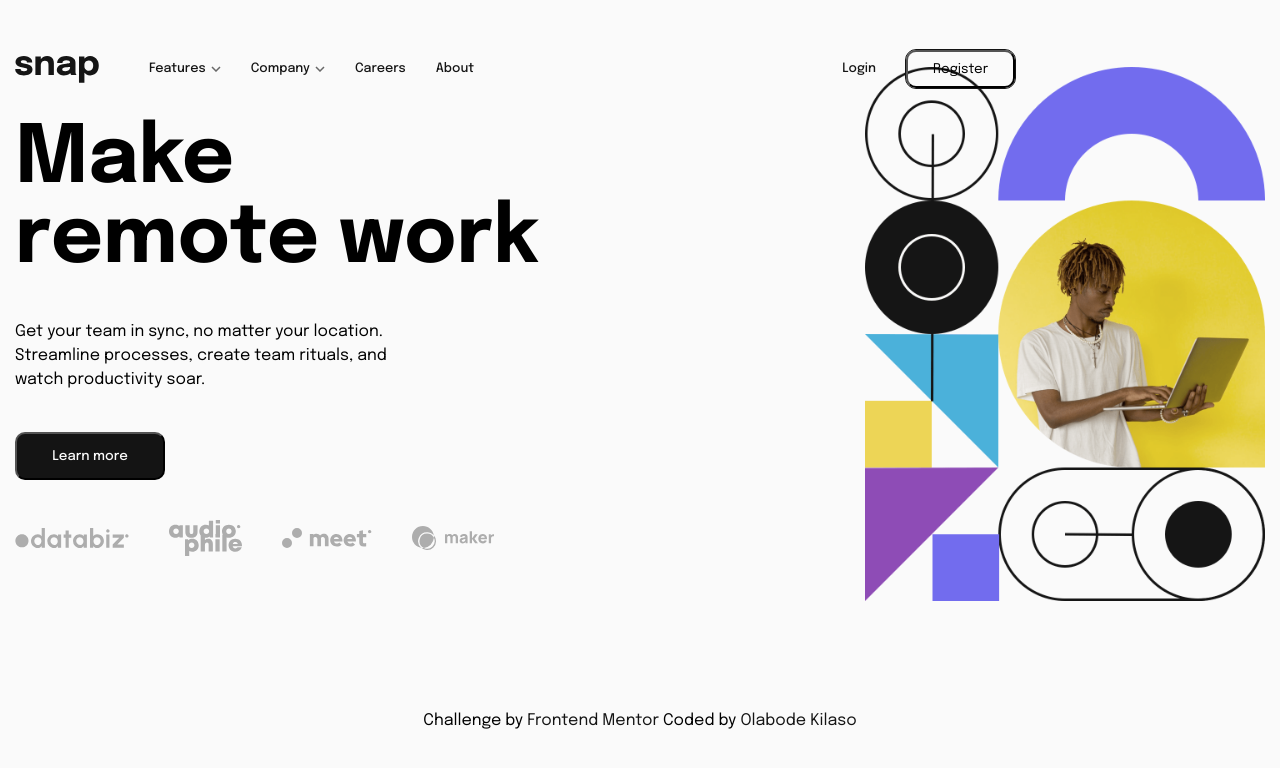
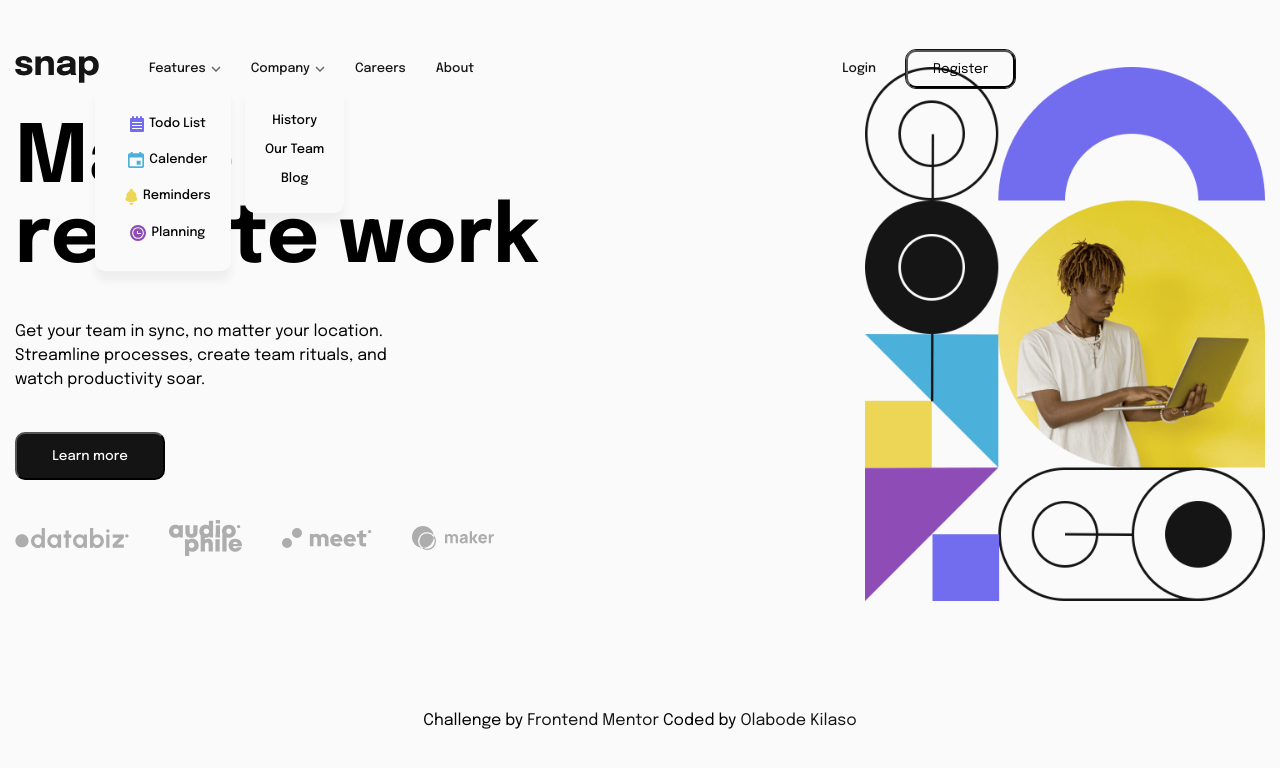
Before and after one commit to Great-kiola/Intro-section---dropdown-fem, a plain HTML site: page index.html in a window 1280 px wide. Drawn offline with Linux system fonts and the light colour scheme.

Commit message:
Made Changes to the Html and css files

```diff
--- a/index.html
+++ b/index.html
@@ -25,6 +25,23 @@
           <li><a href="">Careers</a></li>
           <li><a href="">About</a></li>
         </ul>
+
+        <div class="featDrop">
+          <ul>
+            <li> <img src="./images/icon-todo.svg" alt=""> Todo List</li>
+            <li><img src="/images/icon-calendar.svg" alt=""> Calender</li>
+            <li><img src="/images/icon-reminders.svg" alt=""> Reminders</li>
+            <li><img src="/images/icon-planning.svg" alt=""> Planning</li>
+          </ul>
+        </div>
+
+        <div class="companyDrop">
+          <ul>
+            <li> History</li>
+            <li> Our Team</li>
+            <li> Blog</li>
+          </ul>
+        </div>
       </div>
 
       <div class="signOut">
--- a/style.css
+++ b/style.css
@@ -74,6 +74,7 @@ nav{
     width: 1000px;
 }
 nav .logoMenu{
+    position: relative;
     display: flex;
     align-items: center;
     justify-content: space-between;
@@ -121,8 +122,133 @@ a{
     background-color: var(--AlmostBlack);
     color: var(--AlmostWhite);
 }
+
+/* DropDowns */
+
+nav .logoMenu .featDrop{
+    position: absolute;
+    top: 30px;
+    left: 80px;
+    border-radius: 10px;
+    background-color: var(--AlmostWhite);
+    box-shadow: 0 10px 10px rgba(0, 0, 0, 0.05);
+    padding: 20px;
+    /* display: none; */
+}
+nav .logoMenu .featDrop ul {
+    display: flex;
+    flex-direction: column;
+    align-items: center;
+    margin: 0px auto;
+}
+nav .logoMenu .featDrop ul li {
+    margin: 5px auto;
+}
+nav .logoMenu .featDrop ul li img {
+    padding: 5px;
+}
+
+
+nav .logoMenu .companyDrop{
+    position: absolute;
+    top: 30px;
+    left: 230px;
+    border-radius: 10px;
+    background-color: var(--AlmostWhite);
+    box-shadow: 0 10px 10px rgba(0, 0, 0, 0.05);
+    padding: 20px;
+    /* display: none; */
+}
+nav .logoMenu .companyDrop ul {
+    display: flex;
+    flex-direction: column;
+    align-items: center;
+    margin: 0px auto;
+}
+nav .logoMenu .companyDrop ul li {
+    margin: 5px auto;
+}
+nav .logoMenu .companyDrop ul li img {
+    padding: 5px;
+}
+
 :root{
     --AlmostWhite: hsl(0, 0%, 98%);
     --MediumGray: hsl(0, 0%, 41%);
     --AlmostBlack: hsl(0, 0%, 8%);
 }
+
+
+
+
+
+
+
+
+
+
+
+
+
+
+
+
+
+
+
+
+
+
+
+
+
+
+
+
+
+
+
+
+
+
+
+
+
+
+
+
+
+
+
+
+
+
+
+
+
+
+
+
+
+
+/* .featDrop ul{
+    display: flex;
+    flex-direction: column;
+    align-items: center;
+    margin: 0px 10px;
+}
+.featDrop li{
+    display: flex;
+    align-items: center;
+    justify-content: center;
+    margin: 10px auto;
+    background-color: red;
+}
+
+
+.featDrop ul li{
+    margin: 5px auto;
+}
+nav .logoMenu .featDrop ul li img{
+    padding: 10px;
+} */
```
